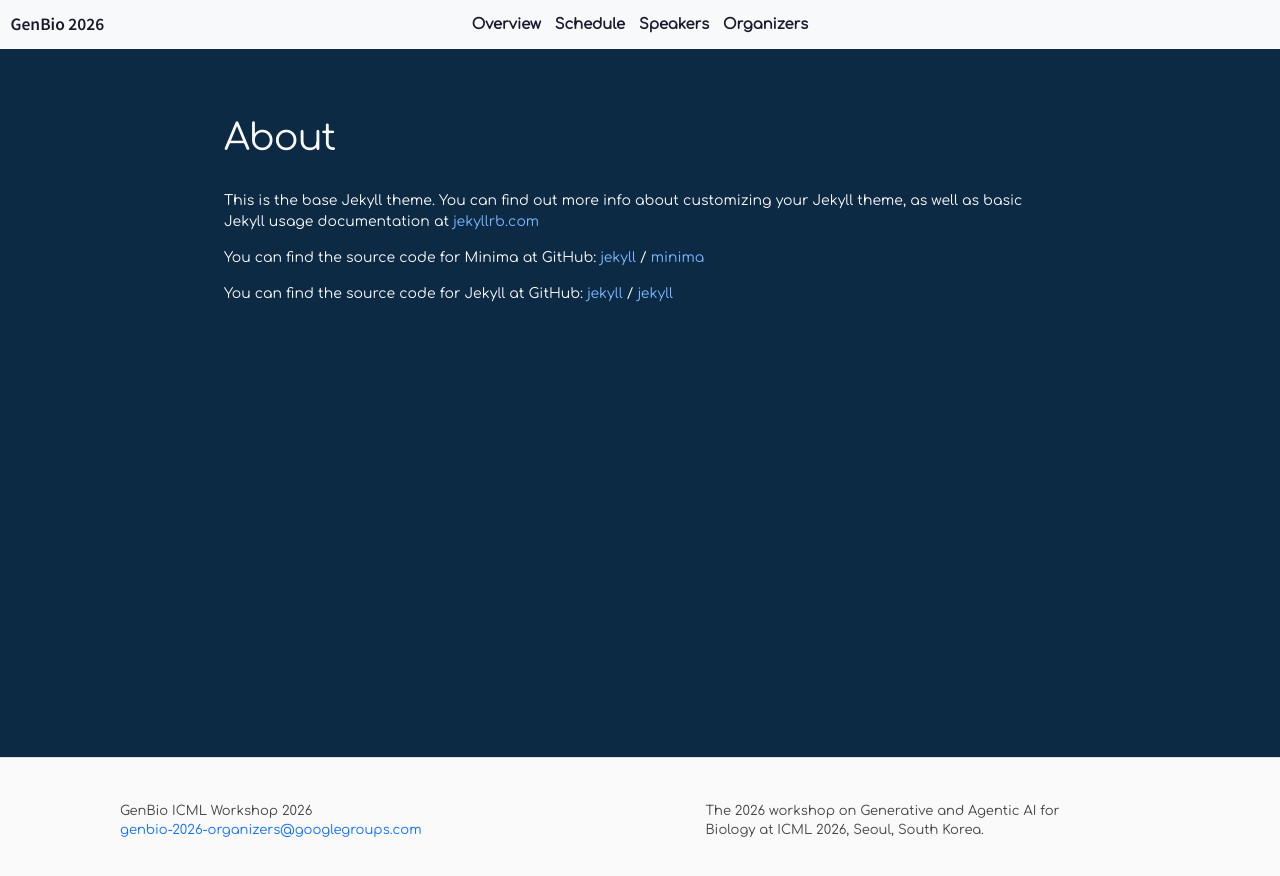
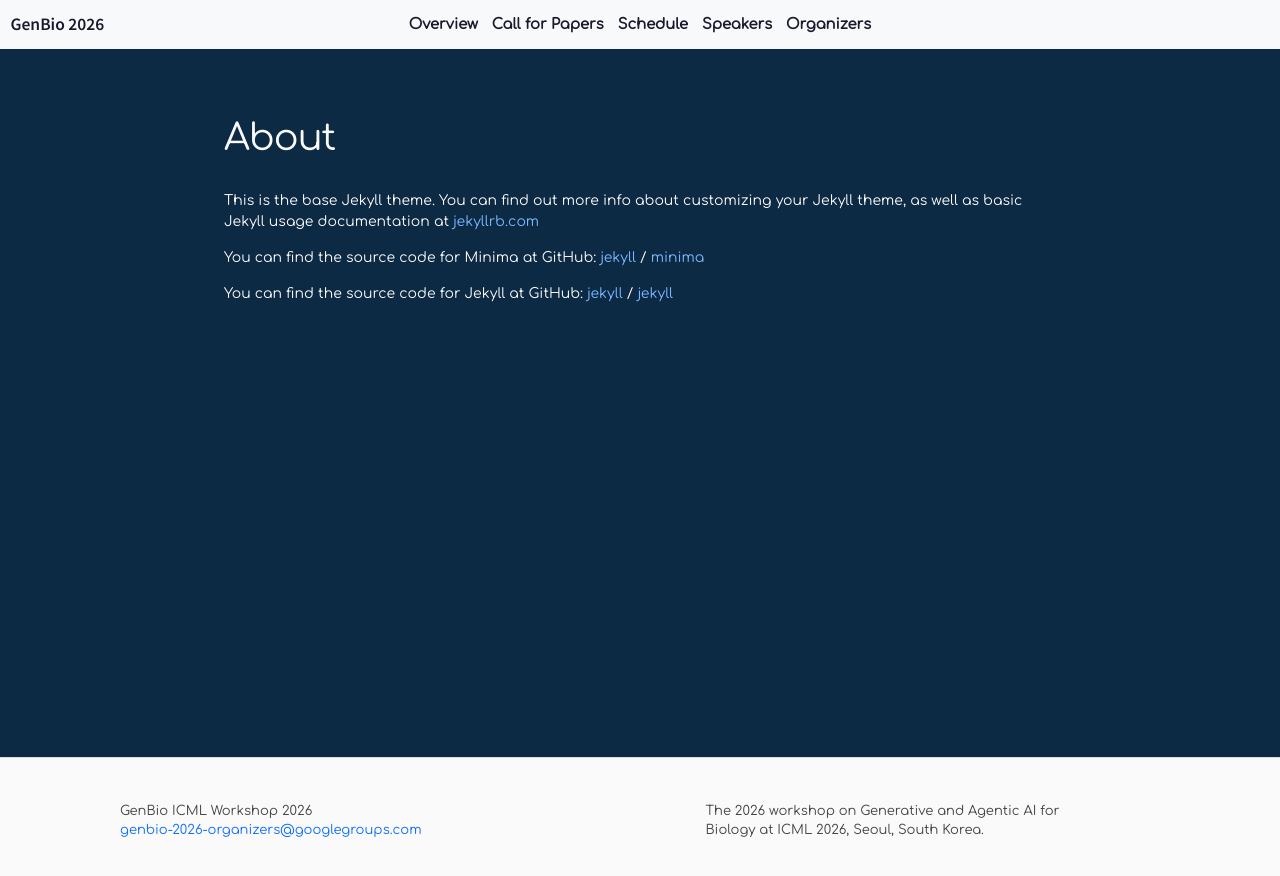
Before and after one commit to genbio-workshop/2026, a Jekyll site: the page built from about.md, in a window 1280 px wide. Shown: the top 876 px of the page. Built offline with Jekyll 4.4.1, drawn with Linux system fonts in a browser that asks for light colours; nearby versions of some CDN libraries.

Commit message:
add Call for Papers nav link pointing to Important Dates
Co-Authored-By: Claude Opus 4.6 (1M context) <noreply@anthropic.com>

```diff
--- a/_data/navigation.yml
+++ b/_data/navigation.yml
@@ -1,5 +1,7 @@
 - title: Overview
   url: index.html#overview
+- title: Call for Papers
+  url: index.html#deadlines
 - title: Schedule
   url: index.html#schedule
 - title: Speakers
```
